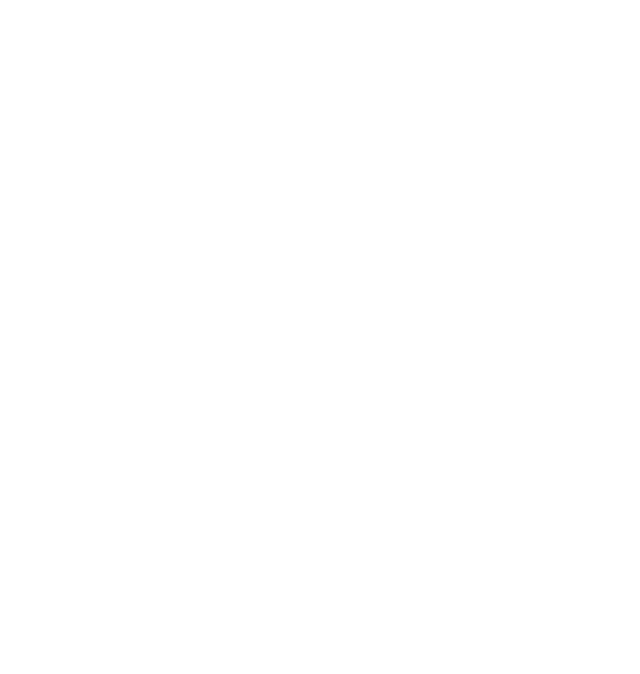
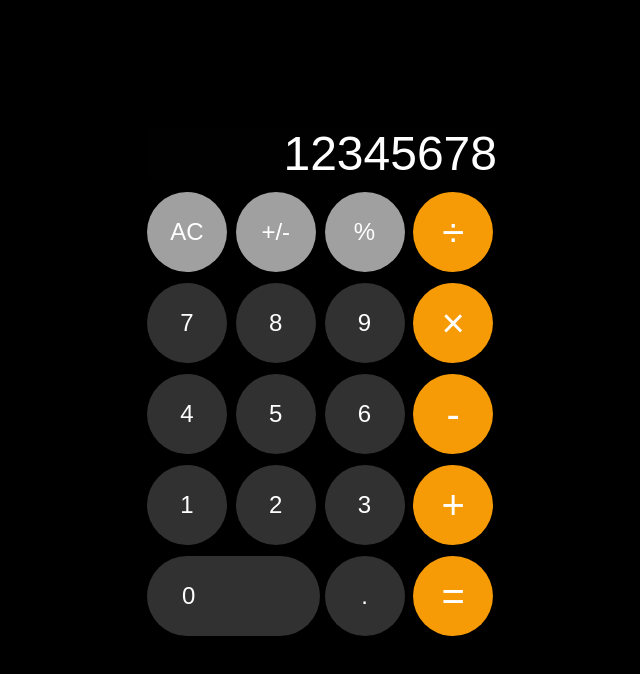
Before and after one commit to yaasir007/js-calculator, a plain HTML site: page index.html in a window 1280 px wide. Shown: the whole page, without its empty margins (318-958 px from the left). Drawn offline with Linux system fonts and the light colour scheme.

Commit message:
front end completed

```diff
--- a/app.css
+++ b/app.css
@@ -0,0 +1,77 @@
+*, ::before, ::after {
+  box-sizing: border-box;
+  padding: 0;
+  margin: 0;
+}
+
+body {
+  background-color: black;
+  font-family: Arial, Helvetica, sans-serif;
+  display: flex;
+  justify-content: center;
+  padding-top: 8rem;
+}
+
+.calculator {
+  width: 350px;
+  height: 500px;
+}
+
+.display {
+  color: black;
+  height: 50px;
+  padding-bottom: 4rem;
+}
+
+input {
+  text-align: right;
+  height: 50px;
+  width: 100%;
+  background-color: rgb(2, 1, 1);
+  border: transparent;
+  color: white;
+  font-size: 3rem;
+  outline: transparent;
+}
+
+.keys {
+  width: 100%;
+  height: 450px;
+  display: grid;
+  grid-template-columns: repeat(4, 1fr);
+  grid-template-rows: repeat(5, 1fr);
+  gap: 5px;
+}
+
+button {
+  font-size: 1.5rem;
+  font-weight: 500;
+  background-color: #313131;
+  color: white;
+  border: none;
+  width: 80px;
+  height: 80px;
+  border-radius: 40px;
+  transition: .4s ease;
+}
+
+.yellowish {
+  background-color: #f69a06;
+  font-size: 2.5rem;
+}
+
+.grayish {
+  background-color: #a0a0a0;
+}
+
+.span {
+  width: 100%;
+  grid-area: 5 / 1 / 6 / 3;
+  display: flex;
+  align-items: center;
+  padding-left: 35px;
+}
+
+button:hover {
+  opacity: 0.6;
+}
--- a/index.html
+++ b/index.html
@@ -4,9 +4,39 @@
   <meta charset="UTF-8">
   <meta http-equiv="X-UA-Compatible" content="IE=edge">
   <meta name="viewport" content="width=device-width, initial-scale=1.0">
+  <link rel="stylesheet" href="app.css">
+  <script src="app.js"></script>
   <title>JS-Calculator</title>
 </head>
 <body>
+<div class="container">
+  <div class="calculator">
+      <div class="display">
+        <input type="text" value="12345678">
+      </div>
+      <div class="keys">
+        <button class="grayish">AC</button>
+        <button class="grayish">+/-</button>
+        <button class="grayish">%</button>
+        <button class="yellowish">÷</button>
+        <button>7</button>
+        <button>8</button>
+        <button>9</button>
+        <button class="yellowish">&times;</button>
+        <button>4</button>
+        <button>5</button>
+        <button>6</button>
+        <button class="yellowish">-</button>
+        <button>1</button>
+        <button>2</button>
+        <button>3</button>
+        <button class="yellowish">+</button>
+        <button class="span">0</button>
+        <button>.</button>
+        <button class="yellowish">=</button>
+    </div>
+  </div>
+</div>
 
 </body>
 </html>
```
